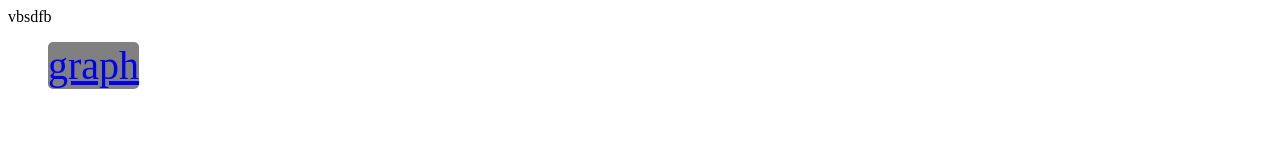
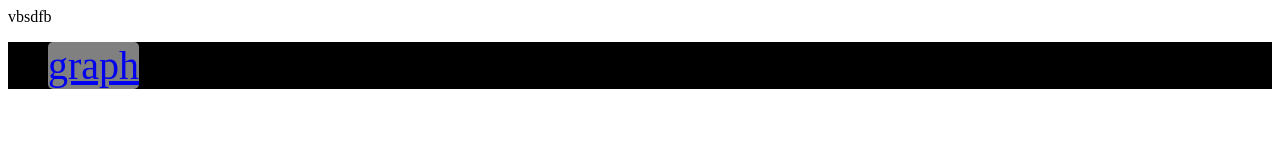
Before and after one commit to paronikyan/paronikyan.github.io, a plain HTML site: page index.html in a window 1280 px wide. Drawn offline with Linux system fonts and the light colour scheme.

Commit message:
Update main.css

```diff
--- a/main.css
+++ b/main.css
@@ -1,4 +1,6 @@
-
+header{
+	background:black;
+}
 
 nav ul li{
 	background:grey;
```
